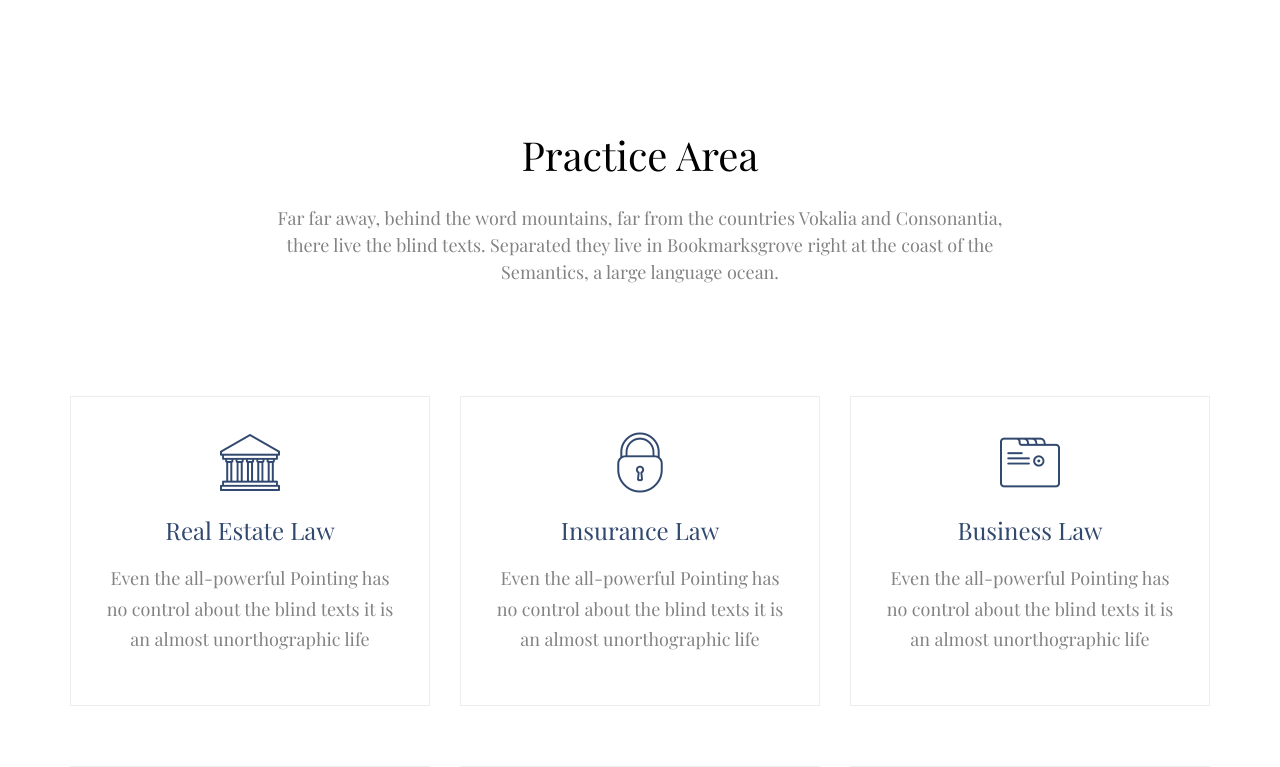
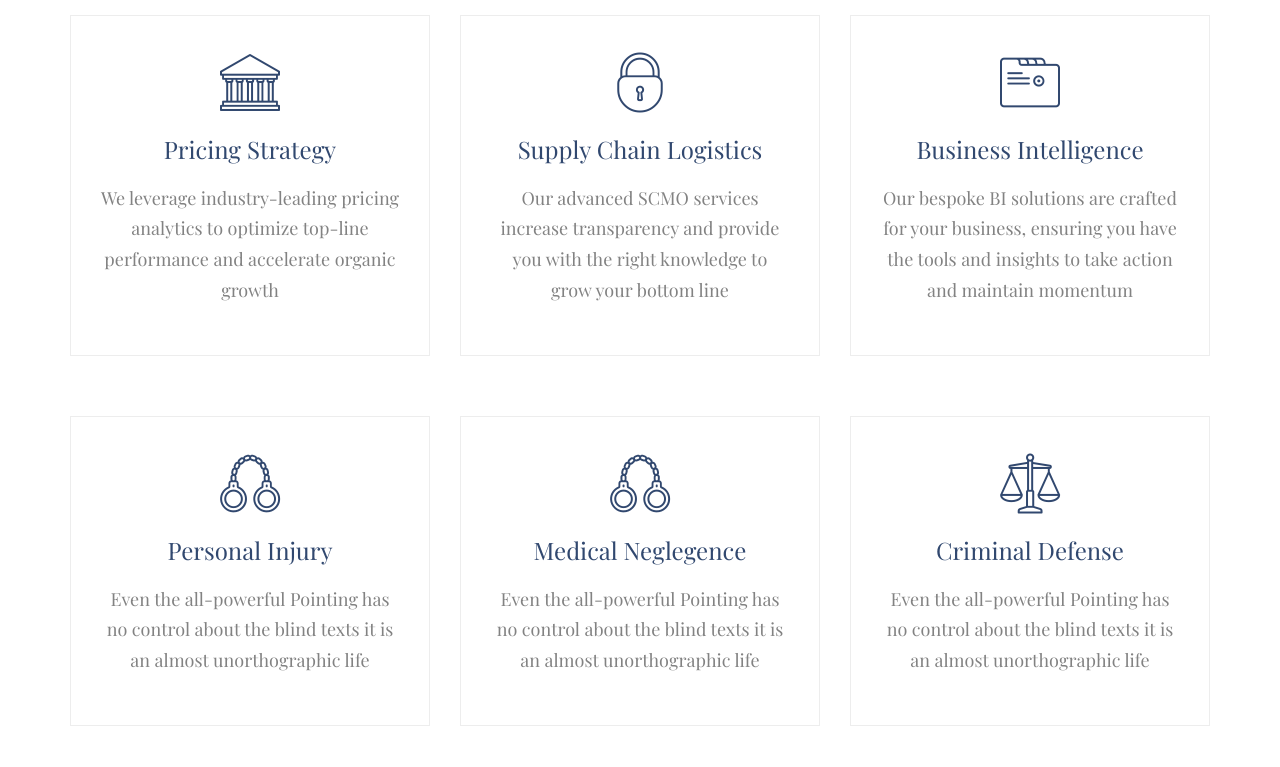
Before and after one commit to dcombs10/FDsite, a PHP site: page / in a window 1280 px wide. Shown: the part 2223-2990 px from the top of the page. Run offline with PHP 8.4, Linux system fonts and the light colour scheme; some web fonts are replaced.

Commit message:
Refine index.html, primarily focusing on Our Services section.

```diff
--- a/lawfirm/index.html
+++ b/lawfirm/index.html
@@ -102,7 +102,7 @@
 			   		</div>
 		   		</div>
 		   	</li>
-		   	<li style="background-image: url(images/img_bg_2.jpg);">
+		   	<!-- <li style="background-image: url(images/img_bg_2.jpg);">
 		   		<div class="overlay-gradient"></div>
 		   		<div class="container">
 		   			<div class="row">
@@ -129,11 +129,11 @@
 			   			</div>
 			   		</div>
 		   		</div>
-		   	</li>
+		   	</li>		   	 -->
 		  	</ul>
 	  	</div>
 	</aside>
-	<div id="intro-bg">
+	<!-- <div id="intro-bg">
 		<div class="container">
 			<div id="colorlib-intro">
 				<div class="third-col">
@@ -149,7 +149,7 @@
 				</div>
 			</div>
 		</div>
-	</div>
+	</div> -->
 
 	<div id="colorlib-counter" class="colorlib-counters" style="background-image: url(images/img_bg_3.jpg);" data-stellar-background-ratio="0.5">
 		<div class="overlay"></div>
@@ -216,8 +216,12 @@
 		<div class="container">
 			<div class="row animate-box">
 				<div class="col-md-8 col-md-offset-2 text-center colorlib-heading">
-					<h2>Practice Area</h2>
-					<p>Far far away, behind the word mountains, far from the countries Vokalia and Consonantia, there live the blind texts. Separated they live in Bookmarksgrove right at the coast of the Semantics, a large language ocean.</p>
+					<h2>Our Services</h2>
+					<p>
+						We're dedicated to providing high quality deliverables that drive results and meet our client needs.
+						<!-- Learn more about our specialities below. -->
+						<!-- Have a strategy or analytics need not mentioned below? Contact us to find out if we can solve your problem! -->
+					</p>
 				</div>
 			</div>
 			<div class="row">
@@ -227,8 +231,8 @@
 							<i class="flaticon-courthouse"></i>
 						</span>
 						<div class="desc">
-							<h3><a href="#">Real Estate Law</a></h3>
-							<p>Even the all-powerful Pointing has no control about the blind texts it is an almost unorthographic life</p>
+							<h3><a href="#">Pricing Strategy</a></h3>
+							<p>We leverage industry-leading pricing analytics to optimize top-line performance and accelerate organic growth</p>
 						</div>
 					</div>
 				</div>
@@ -238,8 +242,8 @@
 							<i class="flaticon-padlock"></i>
 						</span>
 						<div class="desc">
-							<h3><a href="#">Insurance Law</a></h3>
-							<p>Even the all-powerful Pointing has no control about the blind texts it is an almost unorthographic life</p>
+							<h3><a href="#">Supply Chain Logistics</a></h3>
+							<p>Our advanced SCMO services increase transparency and provide you with the right knowledge to grow your bottom line</p>
 						</div>
 					</div>
 				</div>
@@ -249,8 +253,8 @@
 							<i class="flaticon-folder"></i>
 						</span>
 						<div class="desc">
-							<h3><a href="#">Business Law</a></h3>
-							<p>Even the all-powerful Pointing has no control about the blind texts it is an almost unorthographic life</p>
+							<h3><a href="#">Business Intelligence</a></h3>
+							<p>Our bespoke BI solutions are crafted for your business, ensuring you have the tools and insights to take action and maintain momentum</p>
 						</div>
 					</div>
 				</div>
```
Also changed, not shown: lawfirm/css/style.css (+10 -0 lines), 2 other files.
